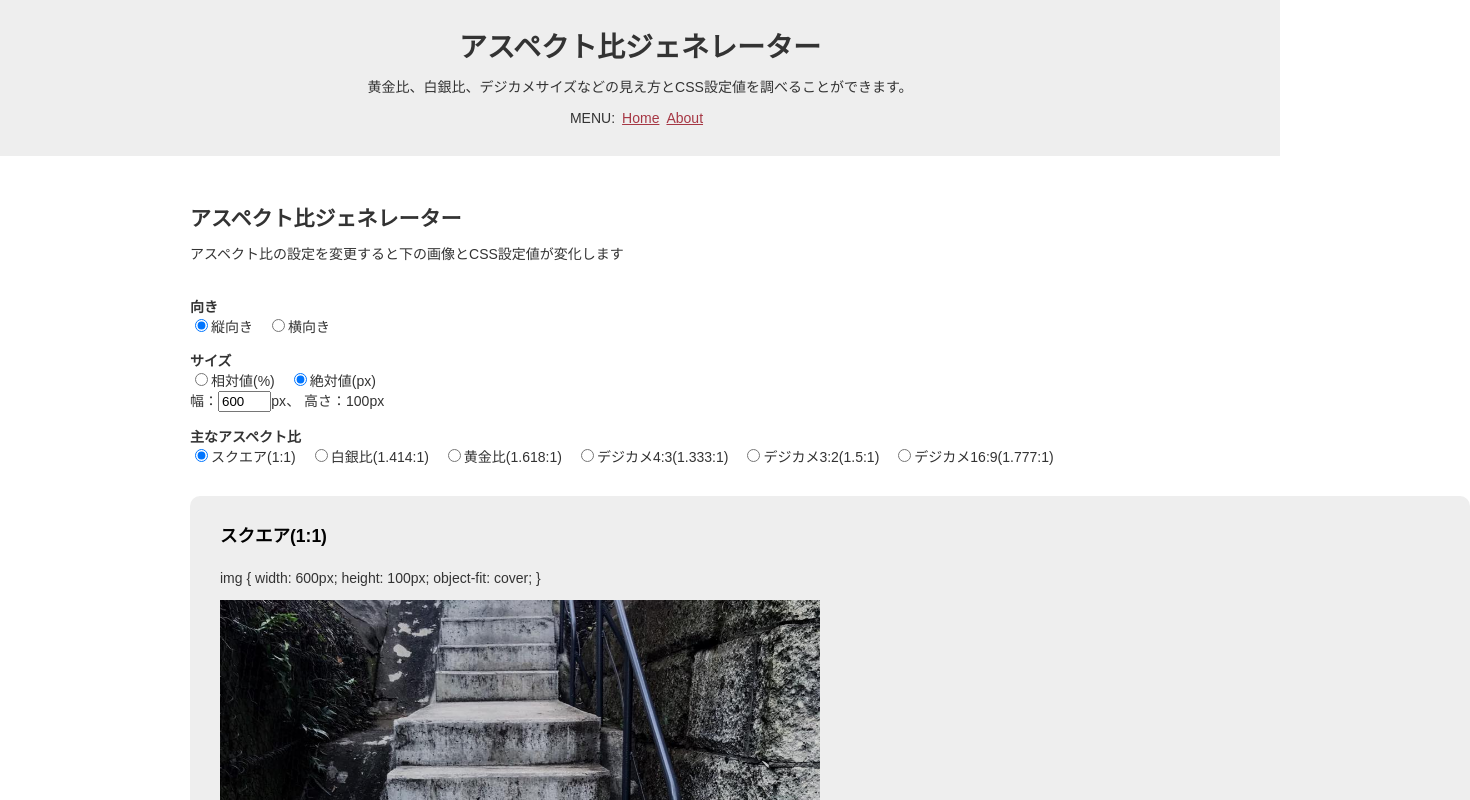
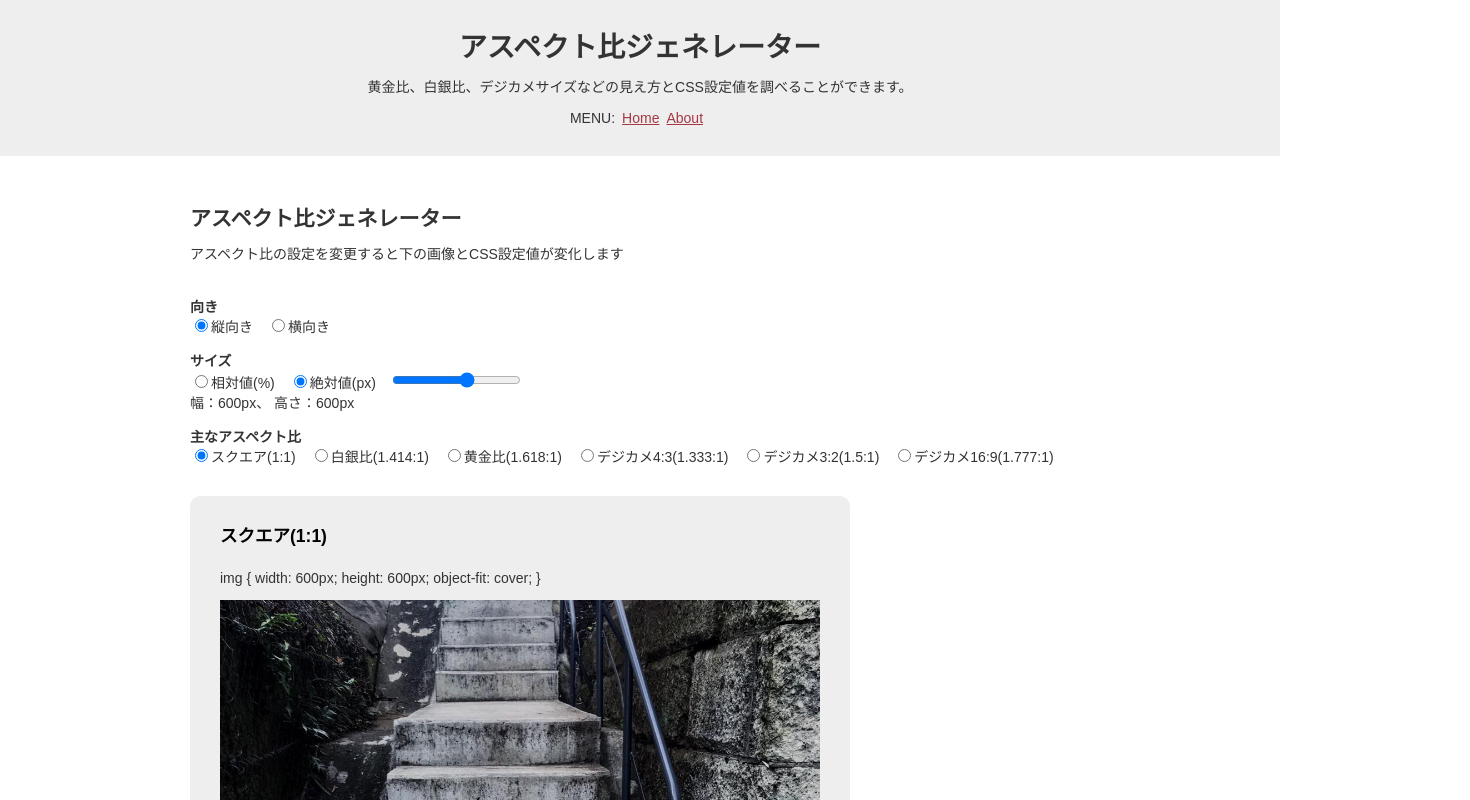
Before and after one commit to ryo-i/aspect-ratio-generator, a Next.js app: page / in a window 1280 px wide. Shown: the top 800 px of the page, 1470 px wide, since content can reach past the window. Built offline with nearby package versions, Linux system fonts and the light colour scheme.

Commit message:
PC/SPごとの幅設定

```diff
--- a/components/Inner.tsx
+++ b/components/Inner.tsx
@@ -1,4 +1,4 @@
-import React, { useState } from 'react';
+import React, { useState, useEffect } from 'react';
 import styled from 'styled-components';
 import Data from '../data/data.json';
 
@@ -23,7 +23,7 @@ const Setting = styled.div`
     }
   }
   .widthValue {
-    width: 4em;
+
   }
 `;
 
@@ -35,7 +35,7 @@ const Example = styled.div`
   section {
     margin: 30px;
     line-height: 1.75em;
-    width: calc(100vw - 60px);
+    /* width: calc(100vw - 120px); */
     h2 {
       color: #000;
       line-height: 1.25em;
@@ -56,9 +56,18 @@ const Example = styled.div`
 
 // Component
 function Inner() {
+
   const [imageSize, setImageSize] = useState(Data.inner.size);
-  console.log('imageSize->' + imageSize);
+  const [maxSize, setMaxSize] = useState(Data.inner.max);
 
+  useEffect(() => {
+    const windowWidth = document.body.clientWidth;
+    if (900 > windowWidth) {
+      setMaxSize(windowWidth - 120);
+      setImageSize(windowWidth - 120);
+    }
+    console.log('windowWidth->' + windowWidth);
+  }, []);
 
   const useChangeValue = (e: React.ChangeEvent<HTMLInputElement>) => {
     let changeValue: number = Number(e.target.value);
@@ -66,13 +75,14 @@ function Inner() {
   };
 
   const ChangeImageSize = (e: React.ChangeEvent<HTMLInputElement>) => {
-    const changeValue = useChangeValue(e);
+    let changeValue = useChangeValue(e);
     setImageSize(changeValue);
   };
 
   const imgStyle = {
-    width: imageSize + 'px'
-  };
+    width: imageSize + 'px',
+    height: imageSize + 'px'
+  }
 
 
   return (
@@ -92,8 +102,9 @@ function Inner() {
           <dd>
             <label><input type="radio" name="size" value="相対値" />相対値(%)</label>
             <label><input type="radio" name="size" value="絶対値" defaultChecked />絶対値(px)</label>
-            <div>幅：<input type="number" className="widthValue" min="10"　max="2000" defaultValue={imageSize} onChange={ChangeImageSize} /><span className="unit">px</span>、
-            高さ：<span className="heightValue">100</span><span className="unit">px</span></div>
+            <input type="range" className="widthValue" min="10"　max={maxSize} defaultValue={imageSize} onChange={ChangeImageSize} />
+            <div>幅：{imageSize}<span className="unit">px</span>、
+            高さ：<span className="heightValue">{imageSize}</span><span className="unit">px</span></div>
           </dd>
           <dt>
           主なアスペクト比
@@ -111,7 +122,7 @@ function Inner() {
       <Example>
         <section>
           <h2>スクエア(1:1)</h2>
-          <p>img {'{'} width: {imageSize}px; height: 100px; object-fit: cover; {'}'}</p>
+          <p>img {'{'} width: {imageSize}px; height: {imageSize}px; object-fit: cover; {'}'}</p>
           <figure><img src="/kaidan.jpg"  style={imgStyle}/></figure>
         </section>
       </Example>
--- a/data/data.json
+++ b/data/data.json
@@ -8,6 +8,7 @@
     },
     "inner": {
         "size": 600,
+        "max": 1000,
         "percent": 100
         },
     "footer": {
```
